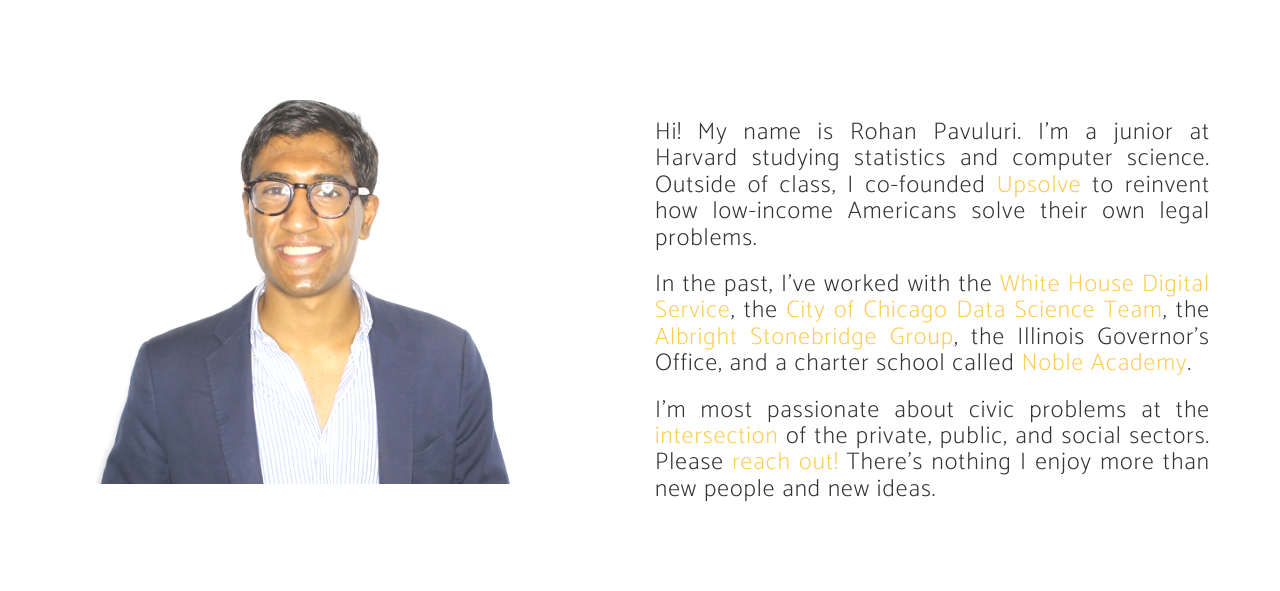
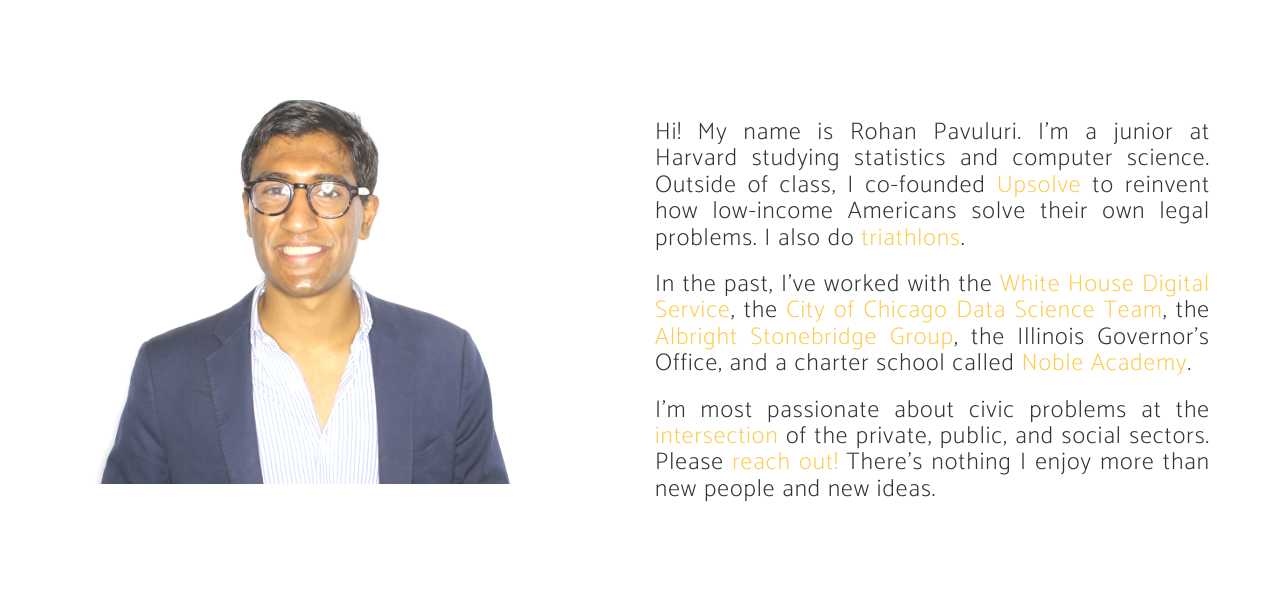
Before and after one commit to RPavuluri/RPavuluri.github.io, a website: page index.html in a window 1280 px wide. Shown: the top 591 px of the page. Drawn offline with Linux system fonts and the light colour scheme; a web font is replaced by a local one.

Commit message:
Update index.html

```diff
--- a/index.html
+++ b/index.html
@@ -51,7 +51,7 @@
                     <div class="device-container">
                         <div>
                             <h3 class="text-justify">
-                                Hi! My name is Rohan Pavuluri. I’m a junior at Harvard studying statistics and computer science. Outside of class, I co-founded <a href="http://upsolve.org" target="_blank">Upsolve</a> to reinvent how low-income Americans solve their own legal problems.
+                                Hi! My name is Rohan Pavuluri. I’m a junior at Harvard studying statistics and computer science. Outside of class, I co-founded <a href="http://abovethelaw.com/2016/09/can-technology-automate-your-rights-upsolve-thinks-so/" target="_blank">Upsolve</a> to reinvent how low-income Americans solve their own legal problems. I also do <a href="http://recreation.gocrimson.com/recreation/club_sports/pages/Triathlon_Club" target="_blank">triathlons</a>.
                             </h3>
                             <h3 class="text-justify">
                                 In the past, I’ve worked with the <a href="http://www.innovategovernment.com/team-va/" target="_blank">White House Digital Service</a>, the <a href="http://medium.com/@RohanPavuluri/operationalizing-data-in-city-government-a29945555f32" target="_blank">City of Chicago Data Science Team</a>, the <a href="http://iop.harvard.edu/iop-now/interns-journey-never-compromise-0" target="_blank">Albright Stonebridge Group</a>, the Illinois Governor’s Office, and a charter school called <a href="http://thenobleacademy.noblenetwork.org/" target="_blank">Noble Academy</a>.
```
